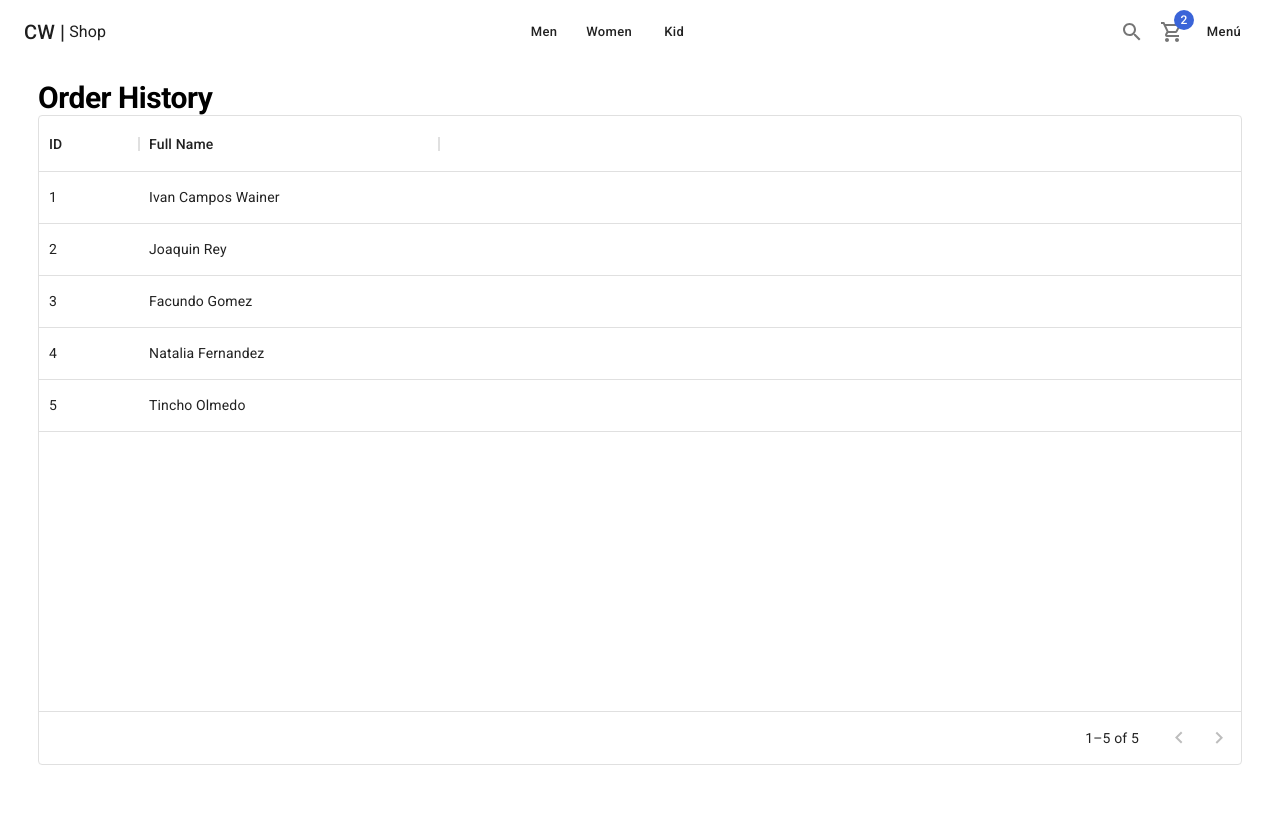
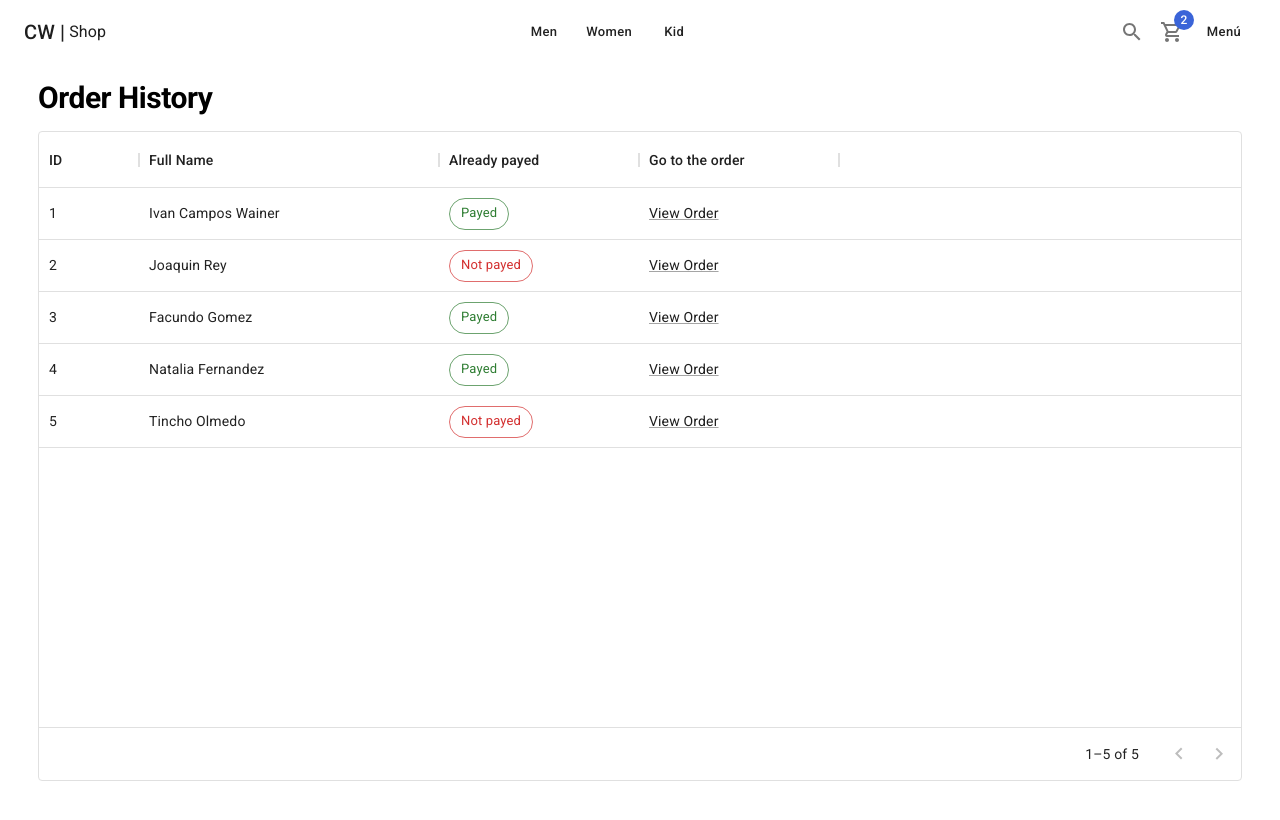
Before and after one commit to Ivowainer/cw-shop, a Next.js app: page /orders/history in a window 1280 px wide. Shown: the top 820 px of the page. Built offline with nearby package versions, Linux system fonts and the light colour scheme.

Commit message:
Order History

```diff
--- a/pages/orders/history.tsx
+++ b/pages/orders/history.tsx
@@ -1,18 +1,44 @@
 import { ShopLayout } from '../../components/layouts'
-import { Grid, Typography } from '@mui/material';
-import { DataGrid, GridColDef } from '@mui/x-data-grid';
+import { Grid, Typography, Chip, Link } from '@mui/material';
+import { DataGrid, GridColDef, GridValueGetterParams } from '@mui/x-data-grid';
+import NextLink from 'next/link';
 
 const columns: GridColDef[] = [
   { field: 'id', headerName: 'ID', width: 100 },
   { field: 'fullName', headerName: 'Full Name', width: 300 },
+  { field: 'paid',
+    headerName: 'Already payed',
+    description: 'Show the info if the order is payed or not',
+    width: 200,
+    renderCell: (params: any) => {
+      return (
+        params.row.paid
+          ? <Chip color="success" label="Payed" variant="outlined" />
+          : <Chip color="error" label="Not payed" variant="outlined" />
+      )
+    }
+  },
+  { field: 'link',
+    headerName: 'Go to the order',
+    description: 'Link to the order',
+    width: 200,
+    sortable: false,
+    renderCell: (params: any) => {
+      return (
+        <NextLink href={`/orders/${params.row.id}`} passHref>
+          <Link underline="always">View Order</Link>
+        </NextLink>
+      )
+    }
+  }
 ]
 
 const rows = [
-  { id: 1, fullName: 'Ivan Campos Wainer' },
-  { id: 2, fullName: 'Joaquin Rey' },
-  { id: 3, fullName: 'Facundo Gomez' },
-  { id: 4, fullName: 'Natalia Fernandez' },
-  { id: 5, fullName: 'Tincho Olmedo' },
+  { id: 1, paid: true, link: '21131', fullName: 'Ivan Campos Wainer' },
+  { id: 2, paid: false, link: 'ABC123', fullName: 'Joaquin Rey' },
+  { id: 3, paid: true, link: 'DF123', fullName: 'Facundo Gomez' },
+  { id: 4, paid: true, link: 'Fajk2', fullName: 'Natalia Fernandez' },
+  { id: 5, paid: false, link: 'ggwe2', fullName: 'Tincho Olmedo' },
 ]
 
 const HistoryPage = () => {
@@ -20,7 +46,7 @@ const HistoryPage = () => {
     <ShopLayout title="Order History | CW Shop" pageDescription='History pays of the client'>
       <Typography variant="h1" component="h1">Order History</Typography>
 
-      <Grid container>
+      <Grid container sx={{ mt: 2 }}>
         <Grid item xs={12} sx={{ height: 650, width: '100%' }}>
           <DataGrid
             rows={ rows }
```
